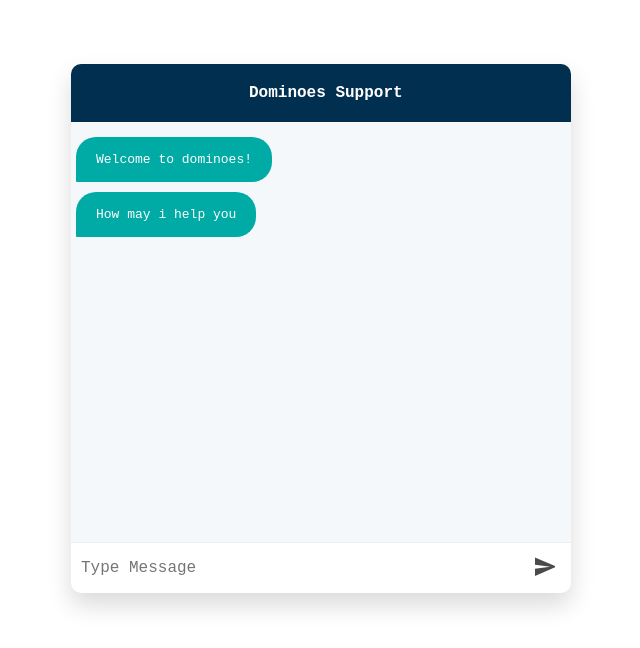
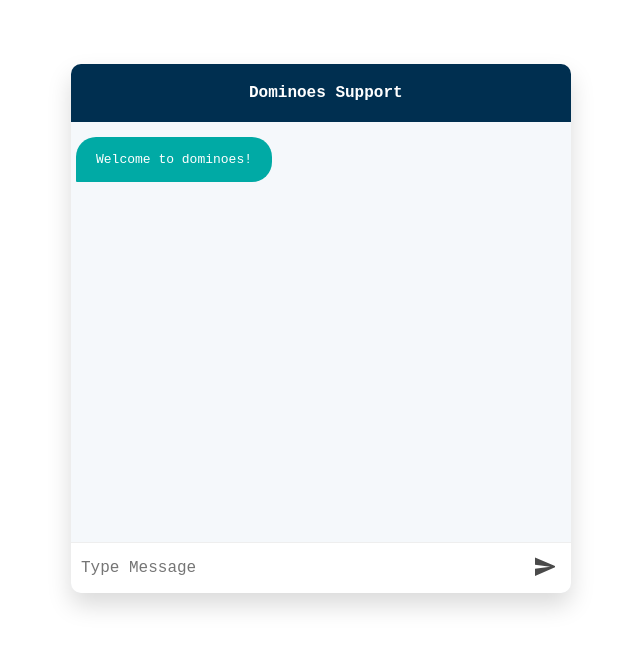
Before and after one commit to ayush1329/Chatbot, a React (Create React App) app: page / in a window 1280 px wide. Shown: the top 648 px of the page, without its empty margins (319-959 px from the left). Built offline with nearby package versions, Linux system fonts and the light colour scheme.

Commit message:
remove second welcome message

```diff
--- a/src/chatbot/index.jsx
+++ b/src/chatbot/index.jsx
@@ -9,31 +9,21 @@
 import chatService from "../api/chatService";
 
 const Chatbot = () => {
-  const [messages, setMessages] = useState([
-    <BotMessage
-      key="0"
-      fetchMessage={async () => await chatService.getChatbotResponse("hi")}
-    />,
-  ]);
+  const [messages, setMessages] = useState([]);
 
   useEffect(() => {
     async function loadWelcomeMessage() {
-      const secondMsg = messages.concat(
+      setMessages([
         <BotMessage
-          key={messages.length + 1}
-          fetchMessage={async () =>
-            await chatService.getChatbotResponse("help")
-          }
-        />
-      );
-      setTimeout(() => {
-        setMessages(secondMsg);
-      }, 3000);
+          key="0"
+          fetchMessage={async () => await chatService.getChatbotResponse("hi")}
+        />,
+      ]);
     }
     loadWelcomeMessage();
   }, []);
 
-  const onSend = async (text) => {
+  const onSendMessage = async (text) => {
     const newMessages = messages.concat(
       <UserMessage key={messages.length + 1} text={text} />,
       <BotMessage
@@ -48,7 +38,7 @@
     <div className="chatbot">
       <Header />
       <Messages messages={messages} />
-      <Input onSend={onSend} />
+      <Input onSend={onSendMessage} />
     </div>
   );
 };
```
